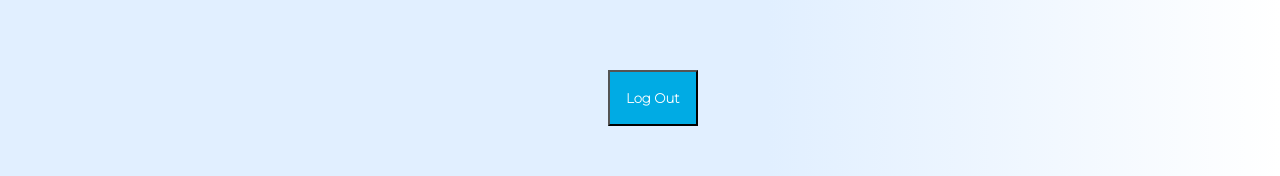
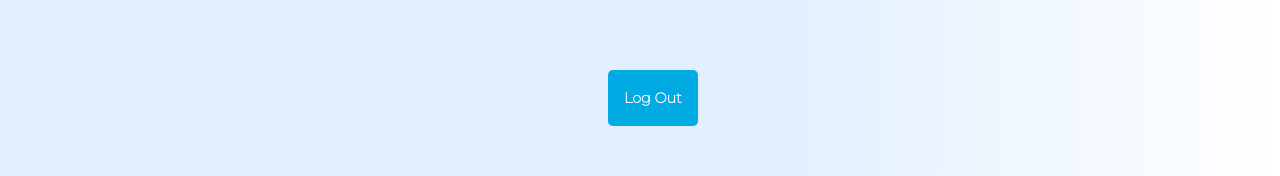
Before and after one commit to Upasana1807/Electoral-Application, a React (Create React App) app: page /nomdone in a window 1280 px wide. Shown: the part 592-768 px from the top of the page. Built offline with nearby package versions, Linux system fonts and the light colour scheme.

Commit message:
buttons are set properly

```diff
--- a/src/Pages/Nomdone/Nomdone.css
+++ b/src/Pages/Nomdone/Nomdone.css
@@ -33,6 +33,9 @@
     margin-left: 2%;
     background-color: #00ABE4;
     margin-top: 3%;
+    border: none;
+    border-radius: 5px;
+    font-size: 90%;
 }
 .nomdonebutton-text{
     color: white;
--- a/src/Pages/Typage/Typage.css
+++ b/src/Pages/Typage/Typage.css
@@ -34,6 +34,9 @@
     margin-left: 2%;
     background-color: #00ABE4;
     margin-top: 3%;
+    border: none;
+    border-radius: 5px;
+    font-size: 90%;
 }
 
 .tybutton-text{
```
